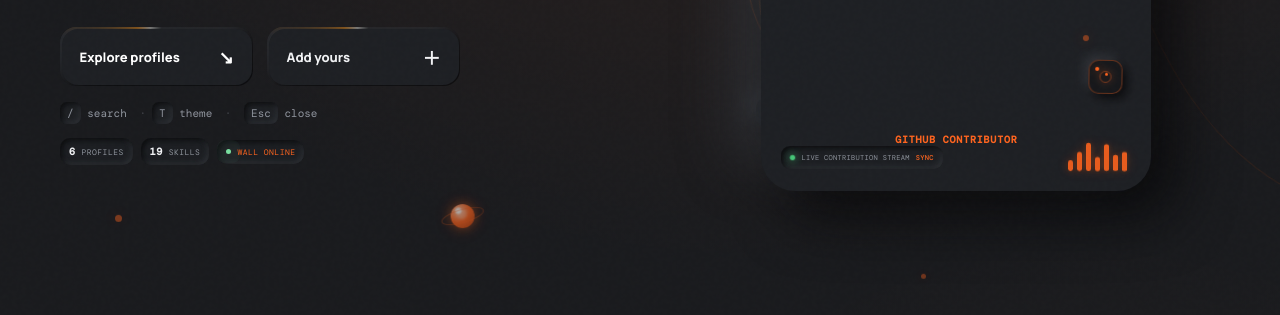
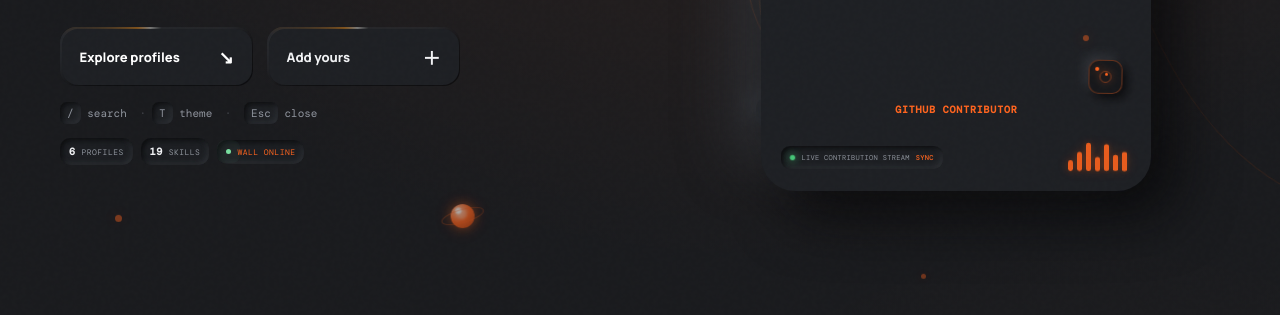
Before and after one commit to Rosellines/Dev-Orbiter, a website: page index.html in a window 1280 px wide. Shown: the part 485-800 px from the top of the page. Drawn offline with nearby package versions, Linux system fonts and the light colour scheme.

Commit message:
Update styles.css

```diff
--- a/styles.css
+++ b/styles.css
@@ -35,7 +35,7 @@ html[data-theme="dark"]{--bg:#1a1b1e;--surface:#1e2024;--surface-2:#17181b;--tex
 .beam-action{padding:1.5px;border-radius:16px;position:relative;overflow:hidden;display:inline-flex}.beam-action::before{content:'';position:absolute;inset:-55%;background:conic-gradient(from 0deg,transparent 0 72%,#FF8A00 84%,#EDE9E0 90%,transparent 96%);animation:spin 3s linear infinite}.beam-action>*{position:relative;z-index:1;background:var(--surface)}
 .neon{color:#FF8A00;border:1px solid #FF8A00;border-radius:100px;animation:neon-pulse 2s ease-in-out infinite}@keyframes neon-pulse{0%,100%{text-shadow:0 0 4px #FF8A00;box-shadow:0 0 6px -1px #FF8A00,inset 0 0 6px -2px #FF8A00}50%{text-shadow:0 0 12px #FF8A00,0 0 22px #FF8A00;box-shadow:0 0 18px 0 #FF8A00,inset 0 0 12px -2px #FF8A00}}
 .fx-typewriter{font:600 16px/1.2 "DM Mono",monospace;letter-spacing:0;color:var(--text);white-space:nowrap;overflow:hidden;width:15ch;border-right:.55ch solid #FF4FD8;animation:fx-type 3.6s steps(15) infinite,fx-caret .65s steps(1) infinite;margin-top:12px}.fx-typewriter::selection{background:#FF4FD8;color:#fff}@keyframes fx-type{0%,8%{width:0}55%,100%{width:15ch}}@keyframes fx-caret{50%{border-color:transparent}}
-.scramble{font:600 10px/0.2 "DM Mono",monospace;letter-spacing:.08em;color:var(--orange);text-align:center;margin-top:160px;min-height:18px}.pager{margin:20px auto 0;display:flex;gap:7px;justify-content:center;flex-wrap:wrap}.pager button{border:0;padding:10px 13px;border-radius:11px;background:var(--surface);color:var(--muted);font:10px "DM Mono",monospace;cursor:pointer;box-shadow:5px 5px 10px var(--shadow-dark),-5px -5px 10px var(--shadow-light)}.pager button.active{color:var(--orange);transform:translateY(-2px)}
+.scramble{font:600 10px/0.2 "DM Mono",monospace;letter-spacing:.08em;color:var(--orange);text-align:center;margin-top:130px;min-height:18px}.pager{margin:20px auto 0;display:flex;gap:7px;justify-content:center;flex-wrap:wrap}.pager button{border:0;padding:10px 13px;border-radius:11px;background:var(--surface);color:var(--muted);font:10px "DM Mono",monospace;cursor:pointer;box-shadow:5px 5px 10px var(--shadow-dark),-5px -5px 10px var(--shadow-light)}.pager button.active{color:var(--orange);transform:translateY(-2px)}
 @media(max-width:620px){.fx-typewriter{font-size:13px}}
 /* ===== Headline + theme correction pass ===== */
 .brand-mark{box-shadow:none!important}
```
